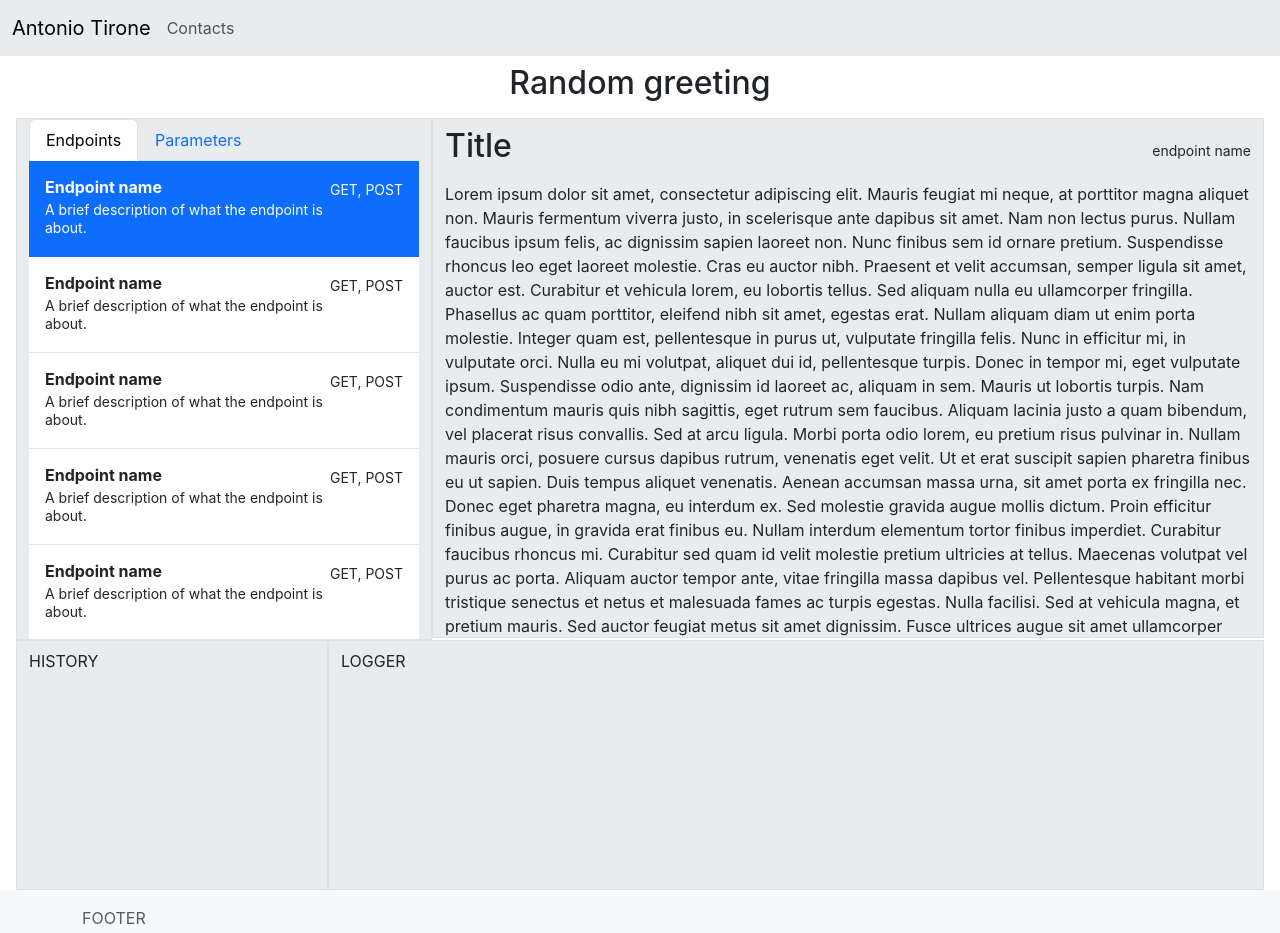
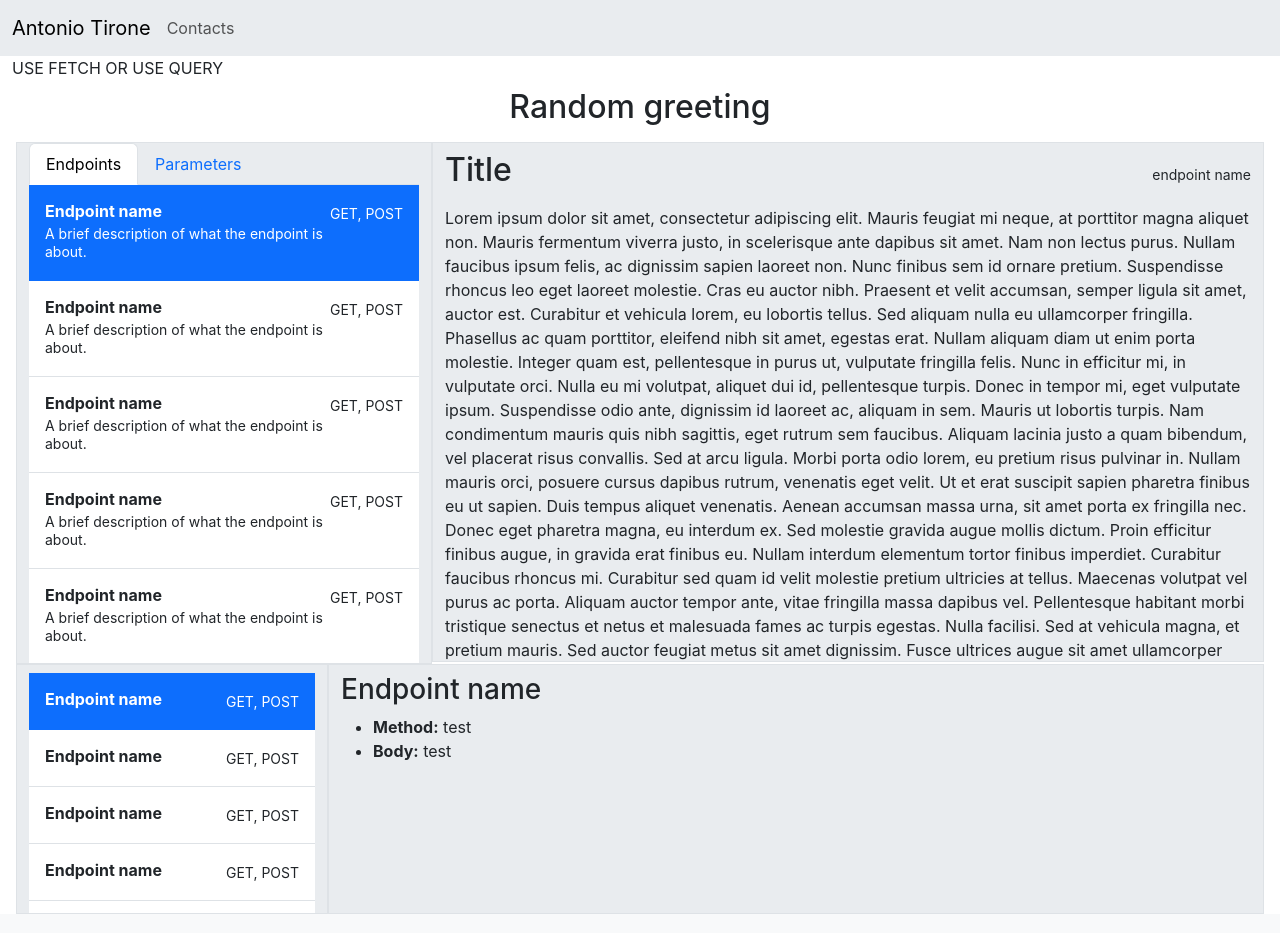
Before and after one commit to mokuhasushi/personal-website-front, a React (Create React App) app: page / in a window 1280 px wide. Shown: the top 933 px of the page. Built offline with nearby package versions, Linux system fonts and the light colour scheme.

Commit message:
finished first design, moving to logic

```diff
--- a/src/Components/Footer/Footer.js
+++ b/src/Components/Footer/Footer.js
@@ -2,7 +2,7 @@ const Footer = () => {
   return (
     <footer className="footer mt-auto py-3 bg-light">
       <div className="container">
-        <span className="text-muted">FOOTER</span>
+        <span className="text-muted">By Antonio Tirone.</span>
       </div>
     </footer>
   );
--- a/src/Components/MainContent/FetchLogger/FetchLogger.js
+++ b/src/Components/MainContent/FetchLogger/FetchLogger.js
@@ -1,7 +1,13 @@
 const FetchLogger = () => {
   return (
     <div className="col-9 bg-body-secondary border">
-      <div className="d-flex flex-column mt-2">LOGGER</div>
+      <div className="d-flex flex-column mt-2 overflow-auto">
+        <h3>Endpoint name</h3>
+        <ul>
+          <li><strong>Method:</strong> test</li>
+          <li><strong>Body:</strong> test</li>
+        </ul>
+      </div>
     </div>
   );
 };
--- a/src/Components/MainContent/History/History.js
+++ b/src/Components/MainContent/History/History.js
@@ -1,8 +1,48 @@
+import ScrollGroup from "../../Common/ScrollGroup/ScrollGroup";
+import ScrollItem from "../../Common/ScrollItem/ScrollItem";
+
 const History = () => {
   return (
     <div className="col-3 bg-body-secondary border">
-      <div className="d-flex flex-column mt-2" style={{ height: "30vh" }}>
-        HISTORY
+      <div className="d-flex flex-column mt-2 overflow-auto" style={{ height: "30vh" }}>
+        <ScrollGroup>
+          <ScrollItem active={true}>
+            <div className="d-flex w-100 align-items-center justify-content-between">
+              <strong className="mb-1">Endpoint name</strong>
+              <small>GET, POST</small>
+            </div>
+          </ScrollItem>
+          <ScrollItem active={false}>
+            <div className="d-flex w-100 align-items-center justify-content-between">
+              <strong className="mb-1">Endpoint name</strong>
+              <small>GET, POST</small>
+            </div>
+          </ScrollItem>
+          <ScrollItem active={false}>
+            <div className="d-flex w-100 align-items-center justify-content-between">
+              <strong className="mb-1">Endpoint name</strong>
+              <small>GET, POST</small>
+            </div>
+          </ScrollItem>
+          <ScrollItem active={false}>
+            <div className="d-flex w-100 align-items-center justify-content-between">
+              <strong className="mb-1">Endpoint name</strong>
+              <small>GET, POST</small>
+            </div>
+          </ScrollItem>
+          <ScrollItem active={false}>
+            <div className="d-flex w-100 align-items-center justify-content-between">
+              <strong className="mb-1">Endpoint name</strong>
+              <small>GET, POST</small>
+            </div>
+          </ScrollItem>
+          <ScrollItem active={false}>
+            <div className="d-flex w-100 align-items-center justify-content-between">
+              <strong className="mb-1">Endpoint name</strong>
+              <small>GET, POST</small>
+            </div>
+          </ScrollItem>
+        </ScrollGroup>
       </div>
     </div>
   );
--- a/src/Components/MainContent/MainContent.js
+++ b/src/Components/MainContent/MainContent.js
@@ -7,6 +7,7 @@ import FetchLogger from "./FetchLogger/FetchLogger";
 const MainContent = () => {
   return (
     <div className="container-fluid">
+      USE FETCH OR USE QUERY
       <Header />
       <div className="row mx-1">
         <APISelector />
--- a/src/Components/MainContent/RequestParameters/RequestParameters.js
+++ b/src/Components/MainContent/RequestParameters/RequestParameters.js
@@ -1,6 +1,6 @@
 const RequestParameters = () => {
   return (
-      <div>REQUEST PARAMETERS</div>
+      <div className="overflow-auto"><h4>Request parameters</h4><input /></div>
   );
 };
 export default RequestParameters;
```
